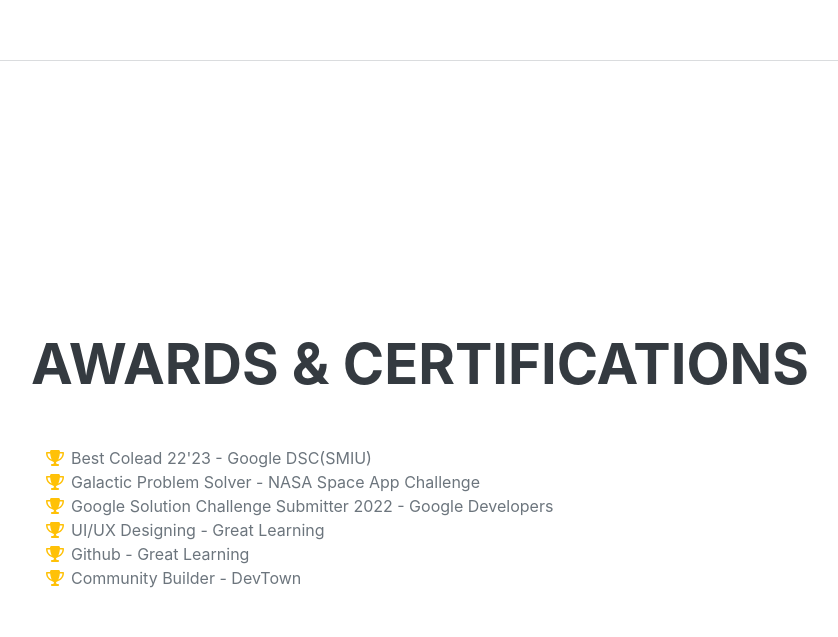
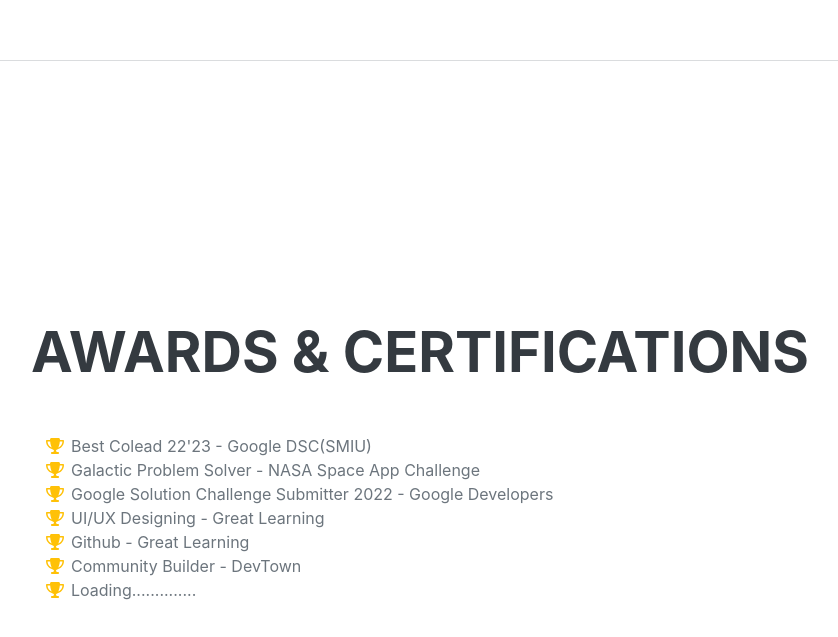
Before and after one commit to MuhammadShakir-dev/MuhammadShakir-dev.github.io, a plain HTML site: page index.html in a window 1280 px wide. Shown: the part 4349-4986 px from the top of the page, without its empty margins (289-1127 px from the left). Drawn offline with nearby package versions, Linux system fonts and the light colour scheme; a web font is replaced by a local one.

Commit message:
Update index.html

```diff
--- a/index.html
+++ b/index.html
@@ -232,6 +232,10 @@
                             <span class="fa-li"><i class="fas fa-trophy text-warning"></i></span>
                             Community Builder - DevTown
                         </li>
+                         <li>
+                            <span class="fa-li"><i class="fas fa-trophy text-warning"></i></span>
+                            Loading..............
+                        </li>
                     </ul>
                 </div>
             </section>
```
